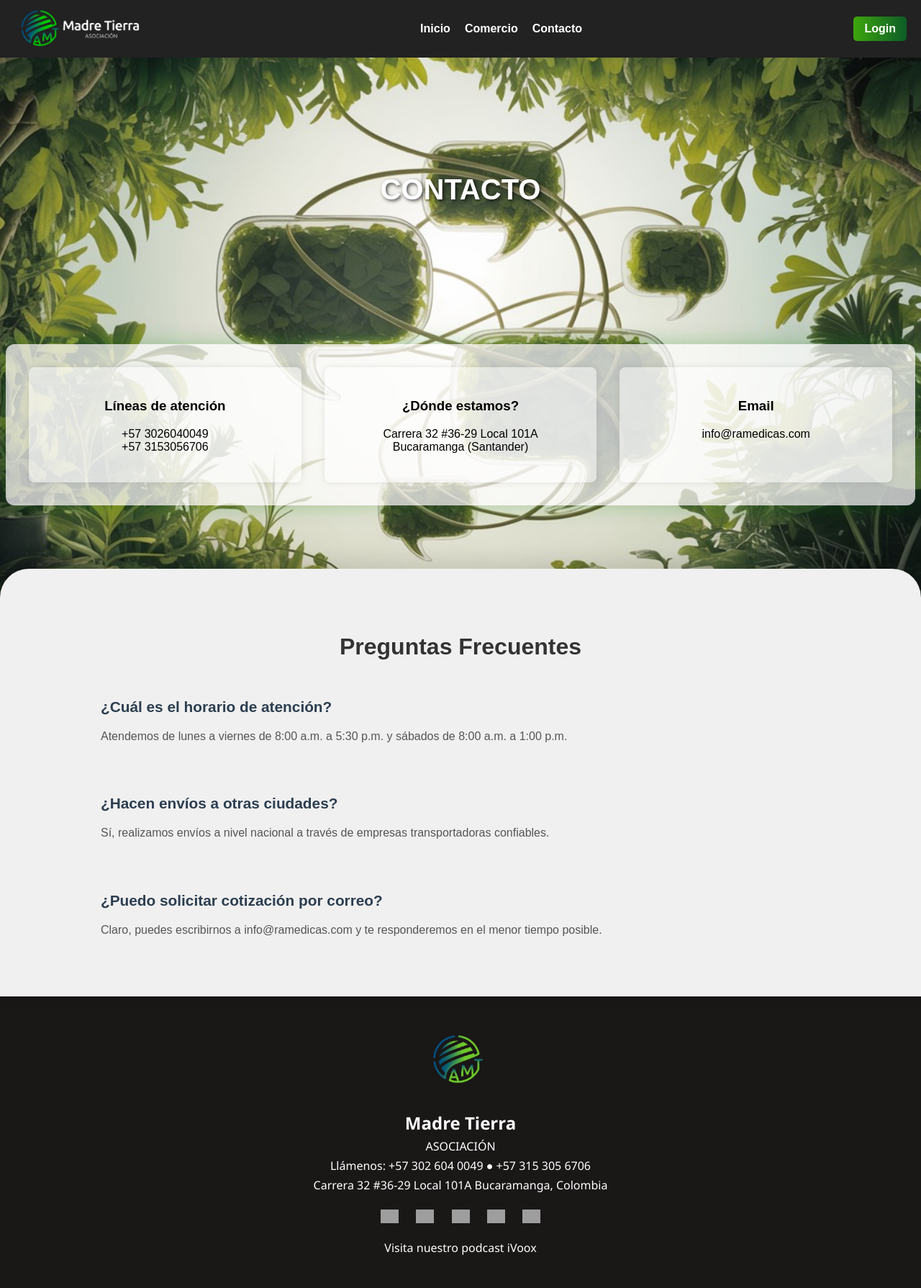
After one commit to CamiloRondonDev/AMT, a PHP site: page /app/views/contacto.php in a window 1280 px wide. The commit adds this page. Shown: the whole page at 72% size. Run offline with PHP 8.4, Linux system fonts and the light colour scheme; grey boxes are pictures that could not be loaded.

Commit message:
pagina contacto

```diff
--- /dev/null
+++ b/app/views/contacto.php
@@ -0,0 +1,63 @@
+<link rel="stylesheet" href="/amt/public/css/contacto.css">
+
+<?php require_once 'header.php'; ?>
+
+<div class="contacto-fondo">
+    <h2 class="titulo-contacto">CONTACTO</h2>
+    <section class="info-contacto">
+        <div class="info-box">
+            <i class="fas fa-phone-alt"></i>
+            <h3>Líneas de atención</h3>
+            <p class="detalle">+57 3026040049<br>+57 3153056706</p>
+        </div>
+        <div class="info-box">
+            <i class="fas fa-map-marker-alt"></i>
+            <h3>¿Dónde estamos?</h3>
+            <p class="detalle">Carrera 32 #36-29 Local 101A <br>Bucaramanga (Santander)</p>
+        </div>
+        <div class="info-box">
+            <i class="fas fa-envelope"></i>
+            <h3>Email</h3>
+            <p class="detalle">info@ramedicas.com</p>
+        </div>
+    </section>
+</div>
+
+
+<section class="preguntas-frecuentes">
+    <h2 class="titulo-preguntas">Preguntas Frecuentes</h2>
+    <div class="faq">
+        <div class="pregunta">
+            <h3>¿Cuál es el horario de atención?</h3>
+            <p>Atendemos de lunes a viernes de 8:00 a.m. a 5:30 p.m. y sábados de 8:00 a.m. a 1:00 p.m.</p>
+        </div>
+        <div class="pregunta">
+            <h3>¿Hacen envíos a otras ciudades?</h3>
+            <p>Sí, realizamos envíos a nivel nacional a través de empresas transportadoras confiables.</p>
+        </div>
+        <div class="pregunta">
+            <h3>¿Puedo solicitar cotización por correo?</h3>
+            <p>Claro, puedes escribirnos a info@ramedicas.com y te responderemos en el menor tiempo posible.</p>
+        </div>
+    </div>
+</section>
+
+<script>
+document.addEventListener('DOMContentLoaded', function () {
+    const infoContacto = document.querySelector('.info-contacto');
+    const offsetToCollapse = 200; // Puedes ajustar esto
+
+    window.addEventListener('scroll', function () {
+        const scrollY = window.scrollY;
+
+        if (scrollY > offsetToCollapse) {
+            infoContacto.classList.add('colapsado');
+        } else {
+            infoContacto.classList.remove('colapsado');
+        }
+    });
+});
+</script>
+
+
+<?php require_once 'footer.php'; ?>
--- a/app/views/header.php
+++ b/app/views/header.php
@@ -13,8 +13,9 @@
        <img src="\amt\public\img\header.png" alt="Logo Madre Tierra">
     </div>
     <nav>
-        <a href="home.php">Inicio</a>
-        <a href="#">Contacto</a>
+        <a href="https://www.madretierracolombia.org/">Inicio</a>
+        <a href="home.php">Comercio</a>
+        <a href="contacto.php">Contacto</a>
     </nav>
     <div class="cta-buttons">
         <!-- <a href="tel:+573026040049">+57 302 604 0049</a> -->
--- /dev/null
+++ b/public/css/contacto.css
@@ -0,0 +1,105 @@
+.titulo-contacto {
+    text-align: center;
+    font-size: 2.5rem;
+    color: white;
+    text-shadow: 2px 2px 5px rgba(0,0,0,0.7);
+    margin-bottom: 12rem;
+}
+
+
+.contacto-fondo {
+    background-image: url("../img/fondo-contacto.jpg");
+    background-size: cover;
+    background-position: center;
+    padding: 8rem 2rem;
+    display: flex;
+    flex-direction: column;
+    align-items: center;
+}
+
+
+.info-contacto {
+    display: flex;
+    flex-wrap: wrap;
+    justify-content: center;
+    gap: 2rem;
+    background-color: rgba(255, 255, 255, 0.7);
+    padding: 2rem;
+    border-radius: 12px;
+    max-width: 1200px;
+    width: 100%;
+    box-shadow: 0 0 30px rgba(0, 128, 0, 0.3);
+    transition: all 0.5s ease;
+}
+
+.info-box {
+    flex: 1 1 250px;
+    background: rgba(255, 255, 255, 0.5);;
+    padding: 1.5rem;
+    border-radius: 8px;
+    text-align: center;
+    box-shadow: 0 0 10px rgba(0,0,0,0.1);
+}
+
+.info-box i {
+    font-size: 2rem;
+    color: #3498db;
+}
+
+.detalle {
+  transition: opacity 0.5s ease;
+}
+
+.info-contacto.colapsado .detalle {
+     opacity: 0;
+  height: 0;
+  overflow: hidden;
+}
+
+
+.info-contacto.colapsado {
+    padding: 1rem;
+    gap: 1rem;
+}
+
+
+.info-contacto.colapsado .info-box i {
+    font-size: 1.5rem;
+}
+
+.preguntas-frecuentes {
+    background-color: #f0f0f0; /* gris suave */
+    padding: 4rem 2rem;
+    border-top-left-radius: 40px;
+    border-top-right-radius: 40px;
+    margin-top: -40px; /* solapa un poco sobre el fondo anterior */
+    z-index: 1;
+    position: relative;
+    box-shadow: 0 -10px 30px rgba(0, 0, 0, 0.1); /* transición suave */
+}
+
+.titulo-preguntas {
+    text-align: center;
+    font-size: 2rem;
+    color: #333;
+    margin-bottom: 2rem;
+}
+
+.faq {
+    max-width: 1000px;
+    margin: 0 auto;
+    display: flex;
+    flex-direction: column;
+    gap: 2rem;
+}
+
+.pregunta h3 {
+    color: #2c3e50;
+    font-size: 1.3rem;
+    margin-bottom: 0.5rem;
+}
+
+.pregunta p {
+    color: #555;
+    line-height: 1.6;
+}
```
Also changed, not shown: public/img/fondo-contacto.jpg (added).
